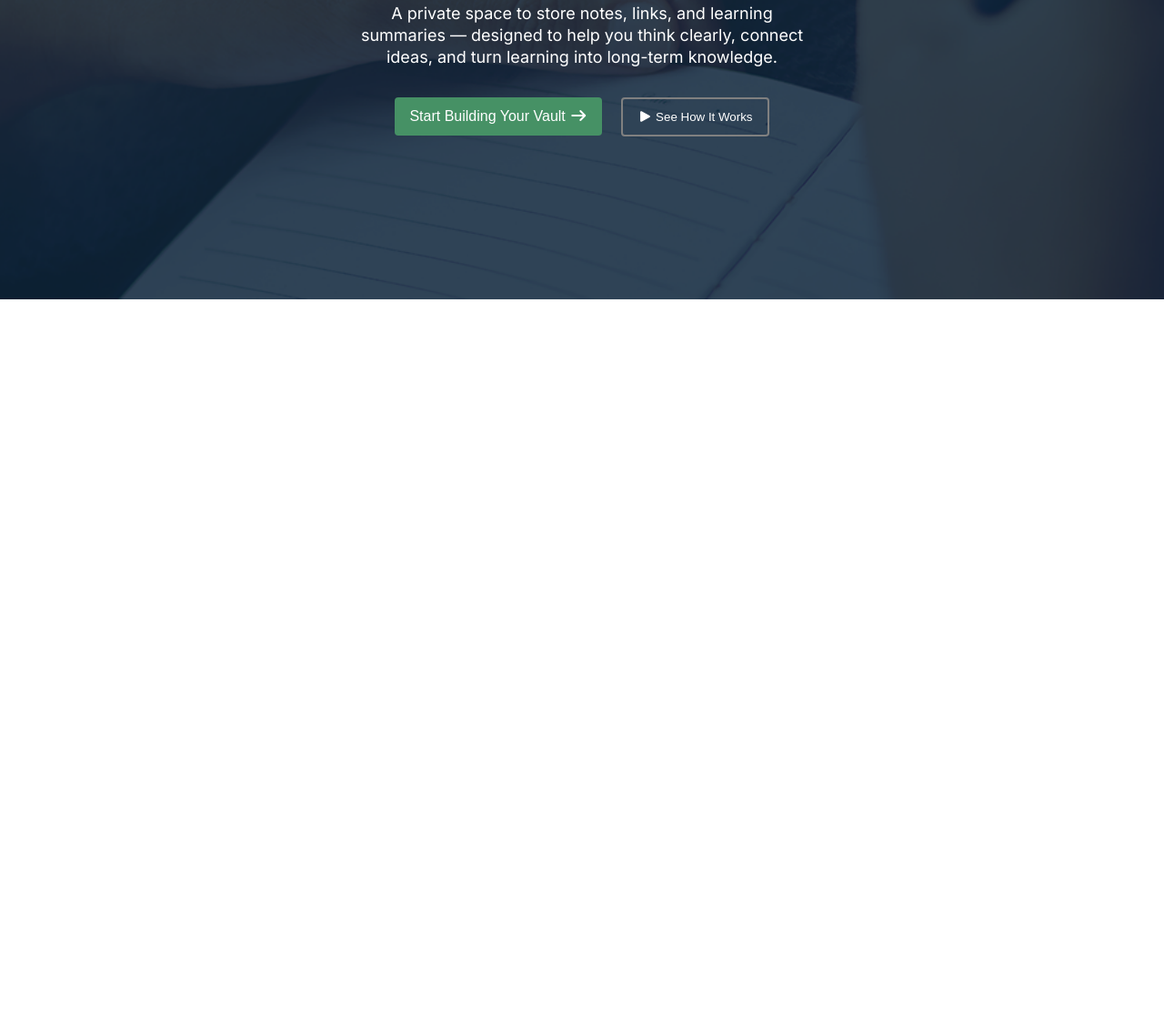
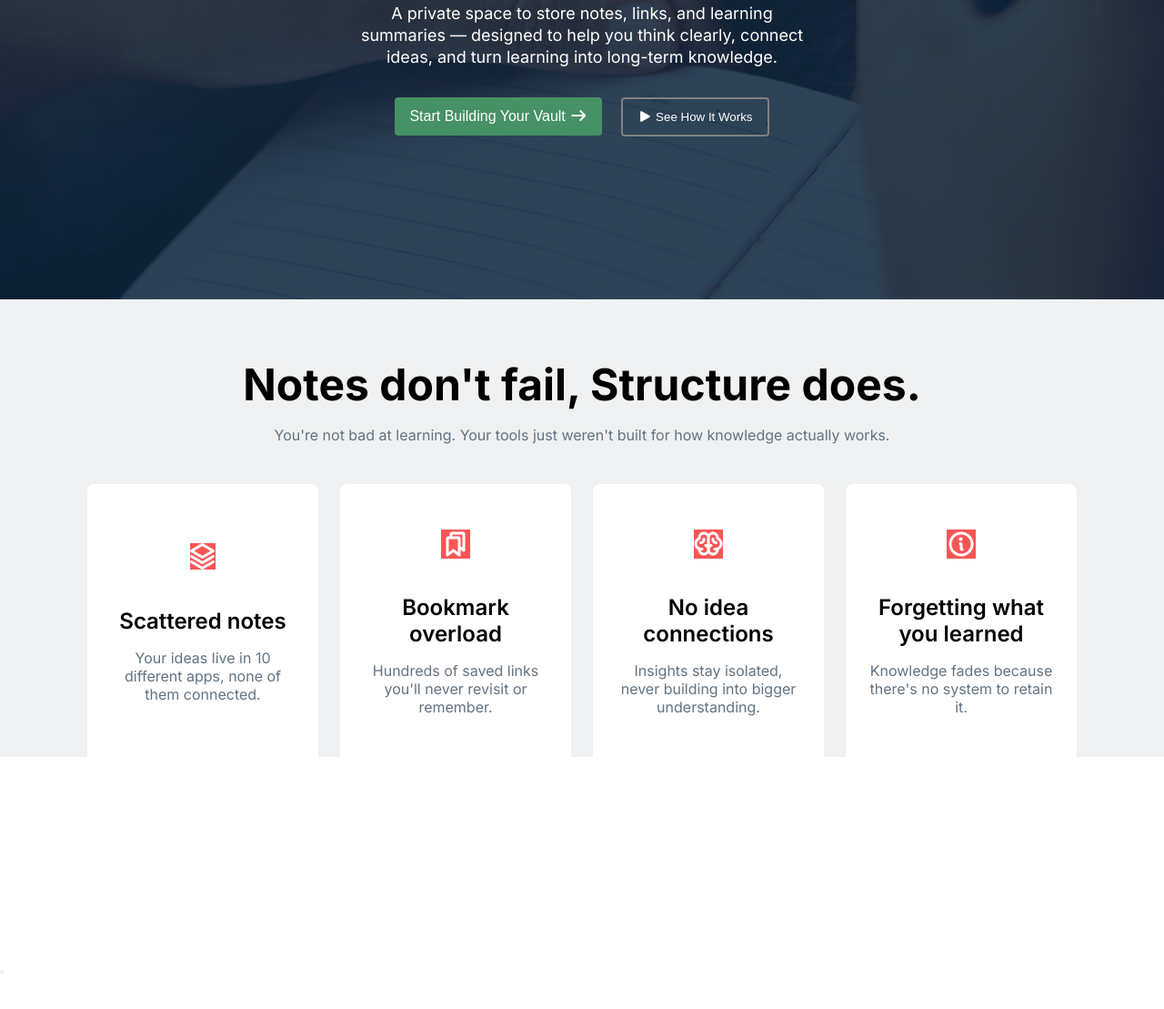
Before and after one commit to ryousufrahman/B13-A01-Knowledge-Vault, a plain HTML site: page index.html in a window 1280 px wide. Shown: the part 667-1776 px from the top of the page at 91% size. Before the commit the page ends 996 px from the top, so only its background shows below. Drawn offline with Linux system fonts and the light colour scheme; a web font is replaced by a local one.

Commit message:
designed the note section

```diff
--- a/index.html
+++ b/index.html
@@ -55,38 +55,44 @@ help you think clearly, connect ideas, and turn learning into long-term knowledg
         <div class="notes-container">
 
           <div class="notes-heading">
-            <h2></h2>
-            <p></p>
+            <h2>
+Notes don't fail, Structure does.</h2>
+            <p>You're not bad at learning. Your tools just weren't built for how knowledge actually works.</p>
 
           </div>
          <div class="all-note-card">
             <div class="card1 card">
                 <div class="note-icon-png">
+                    <img src="assets/Vector.png" alt="">
 
                 </div>
-                <h4></h4>
-              <p></p>
+                <h4>Scattered notes</h4>
+              <p>Your ideas live in 10 different apps, none of them connected.</p>
             </div>
             <div class="card2 card">
                 <div class="note-icon-png">
+                    <img src="assets/Bookmarks.png" alt="">
 
                 </div>
-                <h4></h4>
-              <p></p>
+                <h4>Bookmark overload</h4>
+              <p>Hundreds of saved links you'll never revisit or remember.</p>
             </div>
             <div class="card3 card">
                 <div class="note-icon-png">
+                    <img src="assets/Brain.png" alt="">
 
                 </div>
-                <h4></h4>
-              <p></p>
+                <h4>No idea connections</h4>
+              <p>Insights stay isolated, never building into bigger understanding.</p>
             </div>
             <div class="card4 card">
                 <div class="note-icon-png">
+                    <img src="assets/Info.png" alt="">
 
                 </div>
-                <h4></h4>
-              <p></p>
+                <h4>Forgetting what
+you learned</h4>
+              <p>Knowledge fades because there's no system to retain it.</p>
             </div>
 
          </div>
@@ -94,9 +100,62 @@ help you think clearly, connect ideas, and turn learning into long-term knowledg
         </div>
 
      </section>
+     <section class="second-brain-section">
+        <div class="brain-container">
+            <div class="brain-img">
+                <img src="" alt="">
+
+            </div>
+            <div class="brain-content">
+                <p> <small></small></p>
+                <h2></h2>
+                <p></p>
+                <ul>
+                    <li> <img src="" alt=""></li>
+                    <li> <img src="" alt=""></li>
+                    <li> <img src="" alt=""></li>
+                    <li> <img src="" alt=""></li>
+
+                </ul>
+            </div>
+
+
+        </div>
+
+     </section>
+     <section class="think-section">
+        <div class="think-container">
+            <h2></h2>
+            <p></p>
+            <button></button>
+            <div class="think-last-text">
+                <p></p>
+
+                <ul>
+                    <li></li>
+                </ul>
+            </div>
+
+        </div>
+
+     </section>
 
     </main>
     <footer>
+        <div class="footer-container">
+            <div class="footer-logo">
+                <img src="" alt="">
+
+            </div>
+            <div class="footer-social">
+                <p></p>
+                <img src="" alt="">
+                <img src="" alt="">
+                <img src="" alt="">
+            </div>
+
+        </div>
+        <p></p>
 
     </footer>
 
--- a/styles/style.css
+++ b/styles/style.css
@@ -117,3 +117,67 @@ nav{
     border-color: maroon;
 
 }
+
+/* note section styles from here */
+.notes-section{
+    background-color:rgba(98, 115, 130, .1);
+    margin-bottom: 120px;
+}
+.notes-container{
+    width: 85%;
+    max-width: 1360px;
+    margin: 0 auto;
+    text-align: center;
+    padding-top: 64px;
+
+}
+.notes-heading h2{
+    font-size: 48px;
+    font-weight: bold;
+    margin-bottom: 16px;
+}
+.notes-heading p{
+    color: #627382 ;
+    margin-bottom: 44px;
+
+}
+.all-note-card{
+    display: flex;
+    gap:24px ;
+
+}
+.card{
+    background-color: white;
+    padding-top: 24px;
+    height: 300px;
+    width: 322px;
+    padding : 24px;
+    border-radius: 8px 8px 0px 0px ;
+    display: flex;
+    flex-direction: column;
+    justify-content: center;
+    align-items: center;
+
+
+}
+.note-icon-png{
+    height: 60px;
+    width: 60px;
+    border-radius: 50%;
+    padding: 5px;
+}
+.card img{
+    background-color: #F95555 ;
+
+
+
+}
+.card h4{
+    font-size: 24px ;
+    font-weight: 600;
+    margin-top:16px ;
+    margin-bottom: 16px;
+}
+.card p{
+    color: #627382 ;
+}
```
